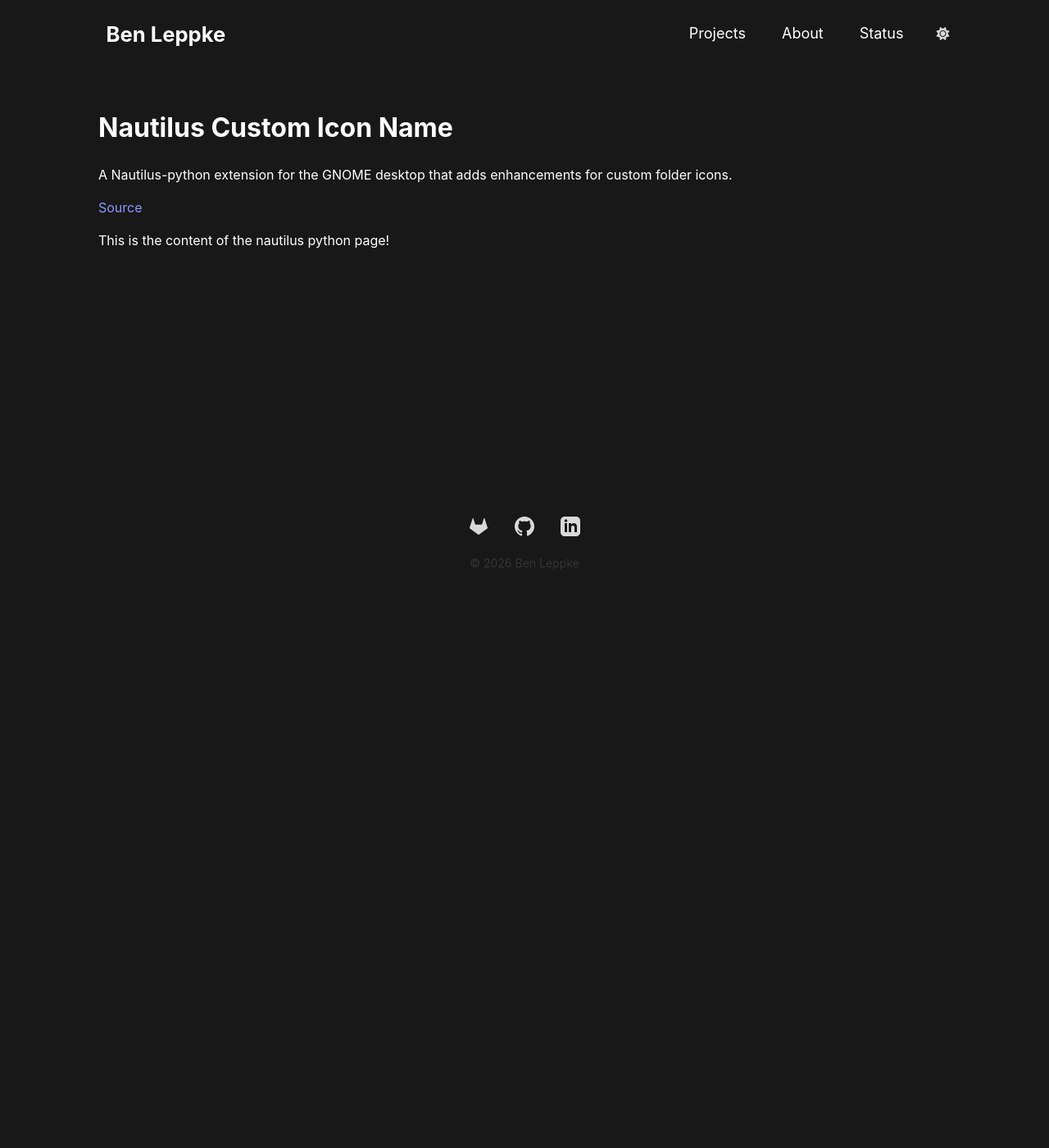
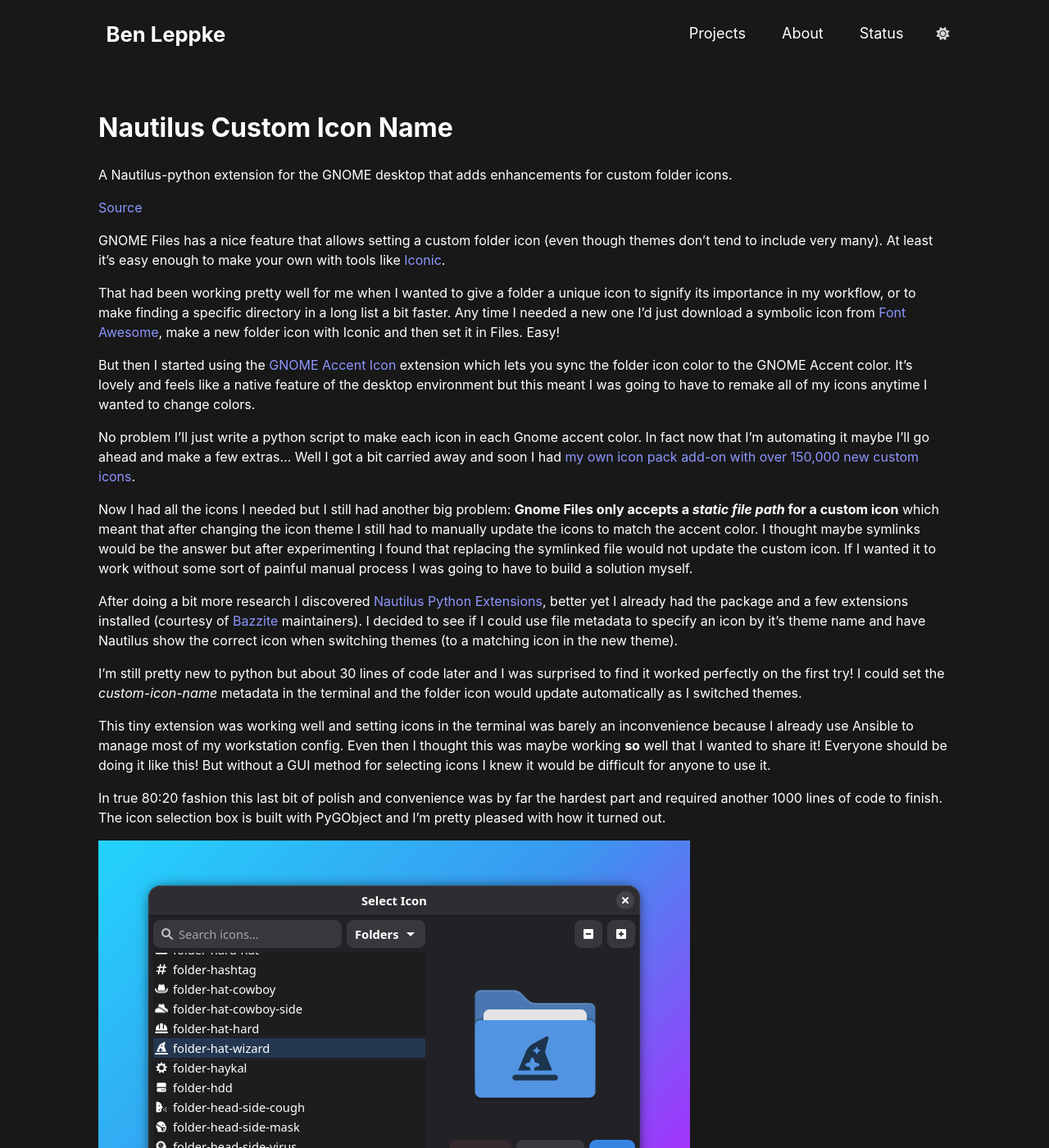
Before and after one commit to benleppke/benleppke.github.io, a Jekyll site: the page built from _projects/nautilus-custom-icon-name.md, in a window 1280 px wide and 1400 px high. Shown: the whole window at 82% size. Built offline with Jekyll 4.4.1, drawn with Linux system fonts in a browser that asks for light colours; some of the changed text lies outside the part shown.

Commit message:
Nautilus custom icon name project updates

```diff
--- a/_projects/nautilus-custom-icon-name.md
+++ b/_projects/nautilus-custom-icon-name.md
@@ -7,4 +7,26 @@ summary: A Nautilus-python extension for the GNOME desktop that adds enhancement
 featured: true
 ---
 
-This is the content of the nautilus python page!
+GNOME Files has a nice feature that allows setting a custom folder icon (even though themes don't tend to include very many). At least it's easy enough to make your own with tools like [Iconic](https://github.com/youpie/Iconic).
+
+That had been working pretty well for me when I wanted to give a folder a unique icon to signify its importance in my workflow, or to make finding a specific directory in a long list a bit faster. Any time I needed a new one I'd just download a symbolic icon from [Font Awesome](https://fontawesome.com/), make a new folder icon with Iconic and then set it in Files. Easy!
+
+But then I started using the [GNOME Accent Icon](https://github.com/taiwbi/gnome-accent-directories) extension which lets you sync the folder icon color to the GNOME Accent color. It's lovely and feels like a native feature of the desktop environment but this meant I was going to have to remake all of my icons anytime I wanted to change colors.
+
+No problem I'll just write a python script to make each icon in each Gnome accent color. In fact now that I'm automating it maybe I'll go ahead and make a few extras... Well I got a bit carried away and soon I had [my own icon pack add-on with over 150,000 new custom icons](/projects/nautilus-custom-icon-name/).
+
+Now I had all the icons I needed but I still had another big problem: **Gnome Files only accepts a *static file path* for a custom icon** which meant that after changing the icon theme I still had to manually update the icons to match the accent color. I thought maybe symlinks would be the answer but after experimenting I found that replacing the symlinked file would not update the custom icon. If I wanted it to work without some sort of painful manual process I was going to have to build a solution myself.
+
+After doing a bit more research I discovered [Nautilus Python Extensions](https://gnome.pages.gitlab.gnome.org/nautilus-python/nautilus-python-overview.html), better yet I already had the package and a few extensions installed (courtesy of [Bazzite ](https://bazzite.gg/)maintainers). I decided to see if I could use file metadata to specify an icon by it's theme name and have Nautilus show the correct icon when switching themes (to a matching icon in the new theme).
+
+I'm still pretty new to python but about 30 lines of code later and I was surprised to find it worked perfectly on the first try! I could set the *custom-icon-name* metadata in the terminal and the folder icon would update automatically as I switched themes.
+
+This tiny extension was working well and setting icons in the terminal was barely an inconvenience because I already use Ansible to manage most of my workstation config. Even then I thought this was maybe working **so** well that I wanted to share it! Everyone should be doing it like this! But without a GUI method for selecting icons I knew it would be difficult for anyone to use it.
+
+In true 80:20 fashion this last bit of polish and convenience was by far the hardest part and required another 1000 lines of code to finish. The icon selection box is built with PyGObject and I'm pretty pleased with how it turned out.
+
+![Nautilus Custom Icon Name GUI Preview](/assets/img/projects/nautilus-custom-icon-name.png)
+
+I think it looks nice for a simple tool and feels like a native part of the GNOME ecosystem. It works well across dozens of themes and degrades nicely for those that don't include full symbolics. I even included a few performance-minded features like a debounce delay in the search to reduce CPU impact when searching very large themes.
+
+I'm hoping to return to this project to maybe package it properly and add multi-language support. If you found this project and want to help, let me know! If you are a GNOME contributor, please steal my ideas and put them in Nautilus!
```
Also changed, not shown: assets/img/projects/nautilus-custom-icon-name.png (added).
